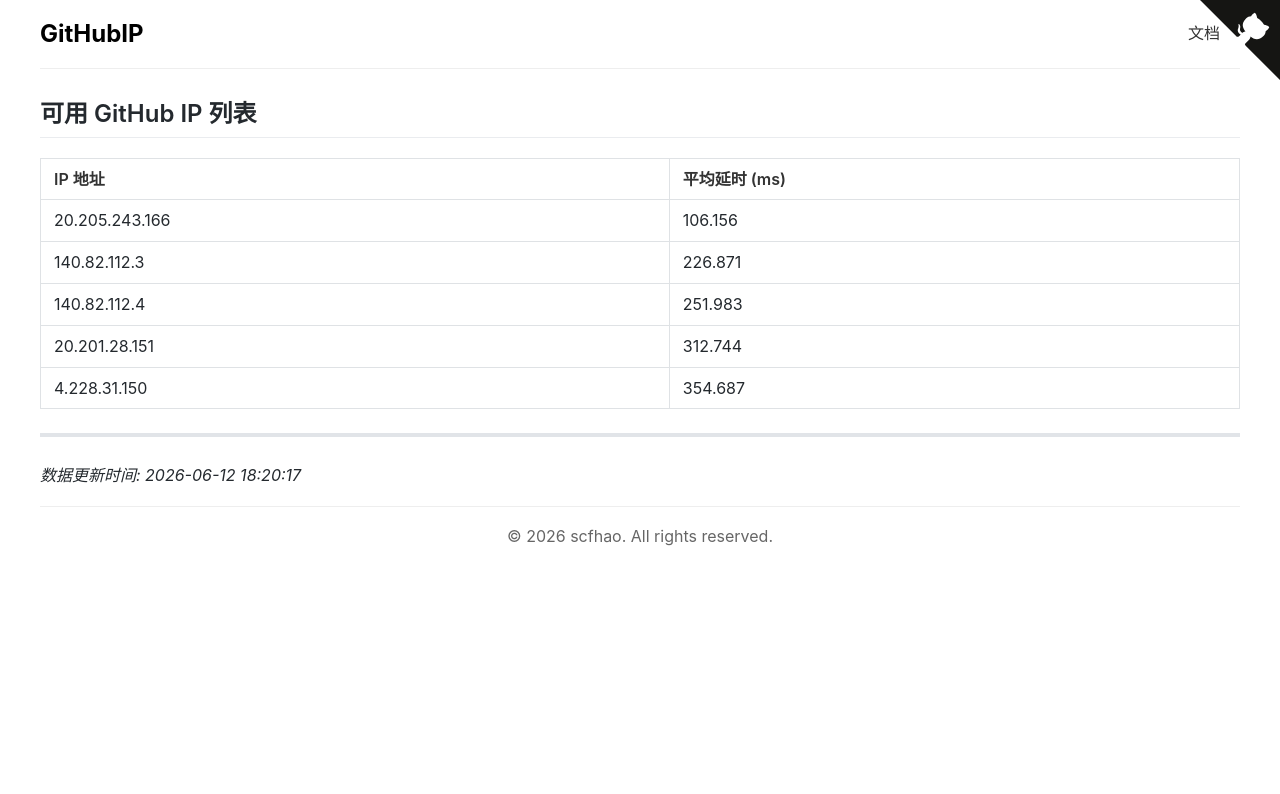
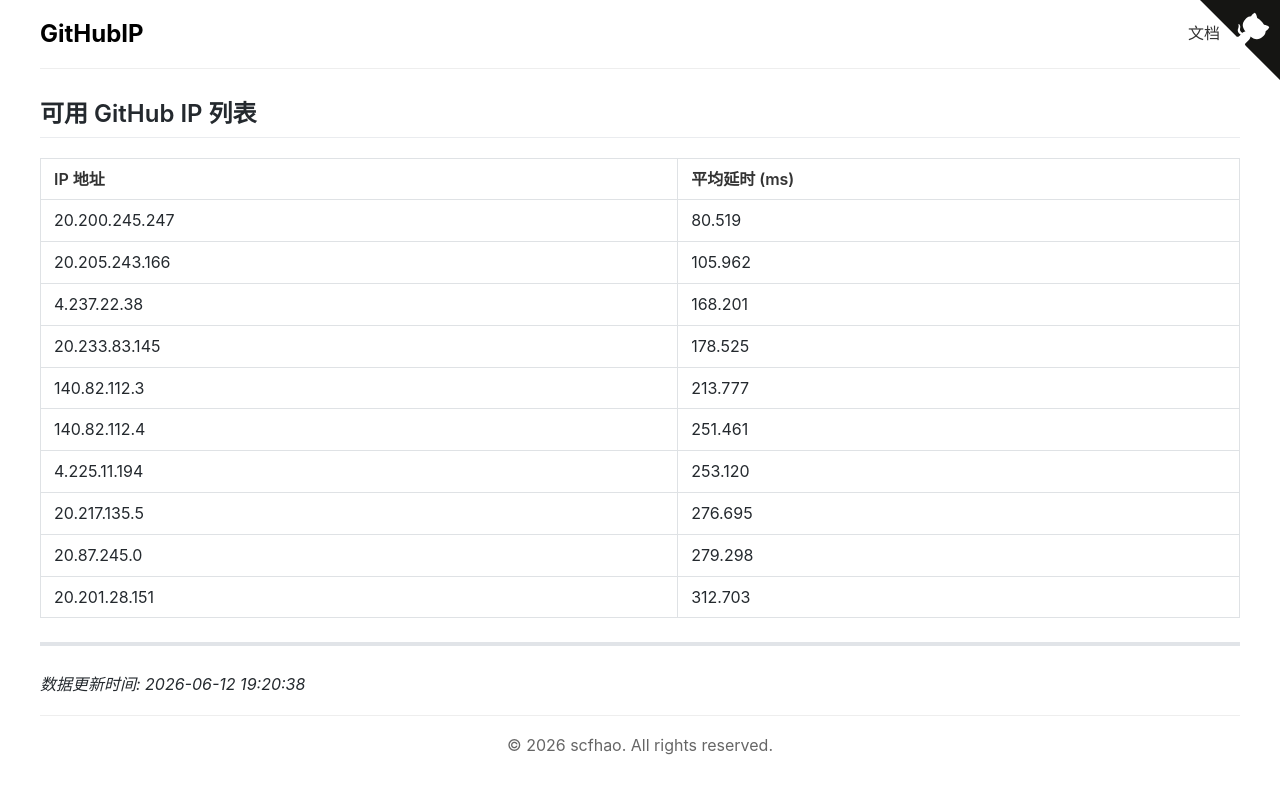
Before and after one commit to scfhao/GitHubIP, a Jekyll site: the page built from index.md, in a window 1280 px wide. Shown: the top 794 px of the page. Built offline with Jekyll 4.4.1, drawn with Linux system fonts in a browser that asks for light colours.

Commit message:
自动脚本执行 - 2026-06-12 19:20:38

```diff
--- a/index.md
+++ b/index.md
@@ -1,19 +1,24 @@
 ---
 layout: home
 title: GitHub IP 列表
-date: 2026-06-12 18:20:17
+date: 2026-06-12 19:20:38
 ---
 
 ## 可用 GitHub IP 列表
 
 | IP 地址 | 平均延时 (ms) |
 |---------|--------------|
-| 20.205.243.166 | 106.156 |
-| 140.82.112.3 | 226.871 |
-| 140.82.112.4 | 251.983 |
-| 20.201.28.151 | 312.744 |
-| 4.228.31.150 | 354.687 |
+| 20.200.245.247 | 80.519 |
+| 20.205.243.166 | 105.962 |
+| 4.237.22.38 | 168.201 |
+| 20.233.83.145 | 178.525 |
+| 140.82.112.3 | 213.777 |
+| 140.82.112.4 | 251.461 |
+| 4.225.11.194 | 253.120 |
+| 20.217.135.5 | 276.695 |
+| 20.87.245.0 | 279.298 |
+| 20.201.28.151 | 312.703 |
 
 ---
 
-*数据更新时间: 2026-06-12 18:20:17*
+*数据更新时间: 2026-06-12 19:20:38*
```
